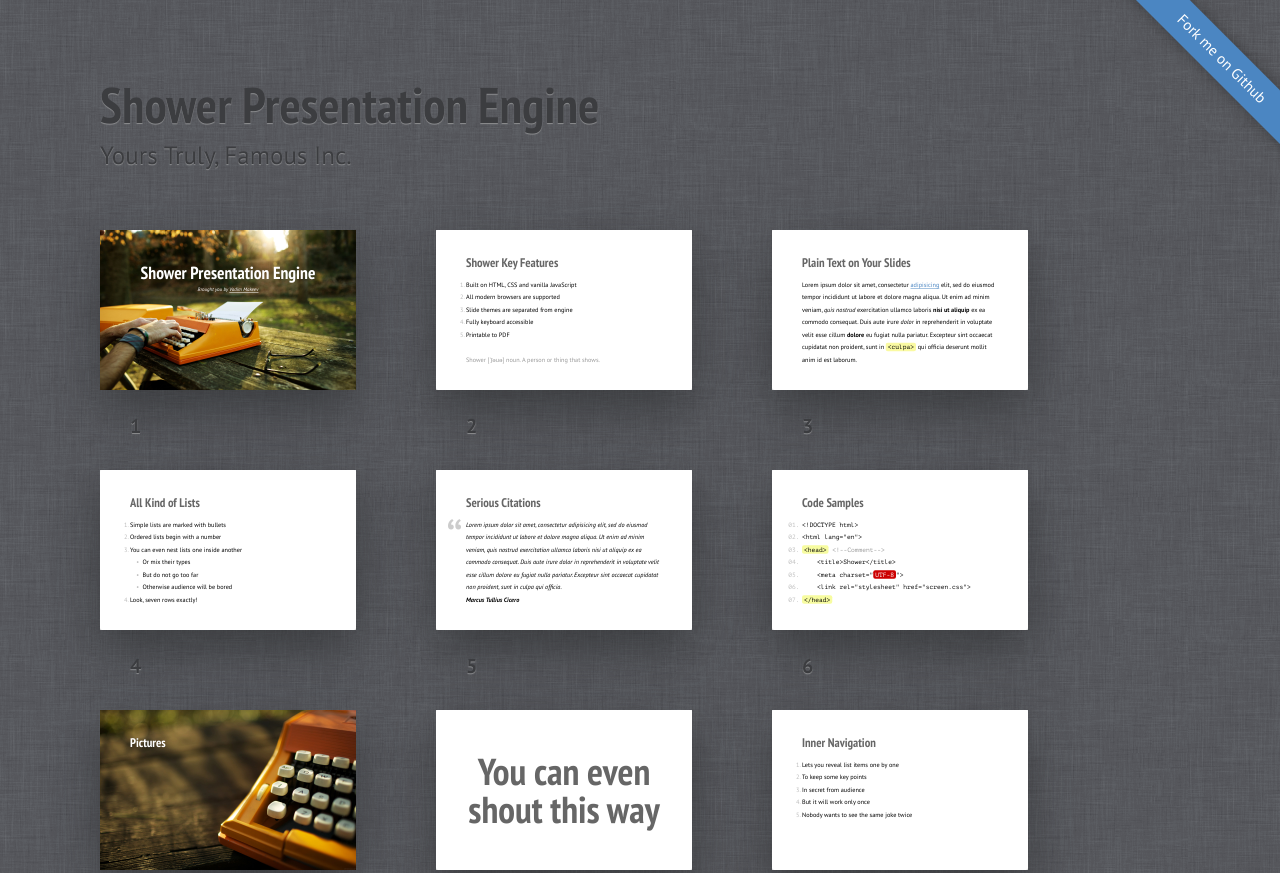
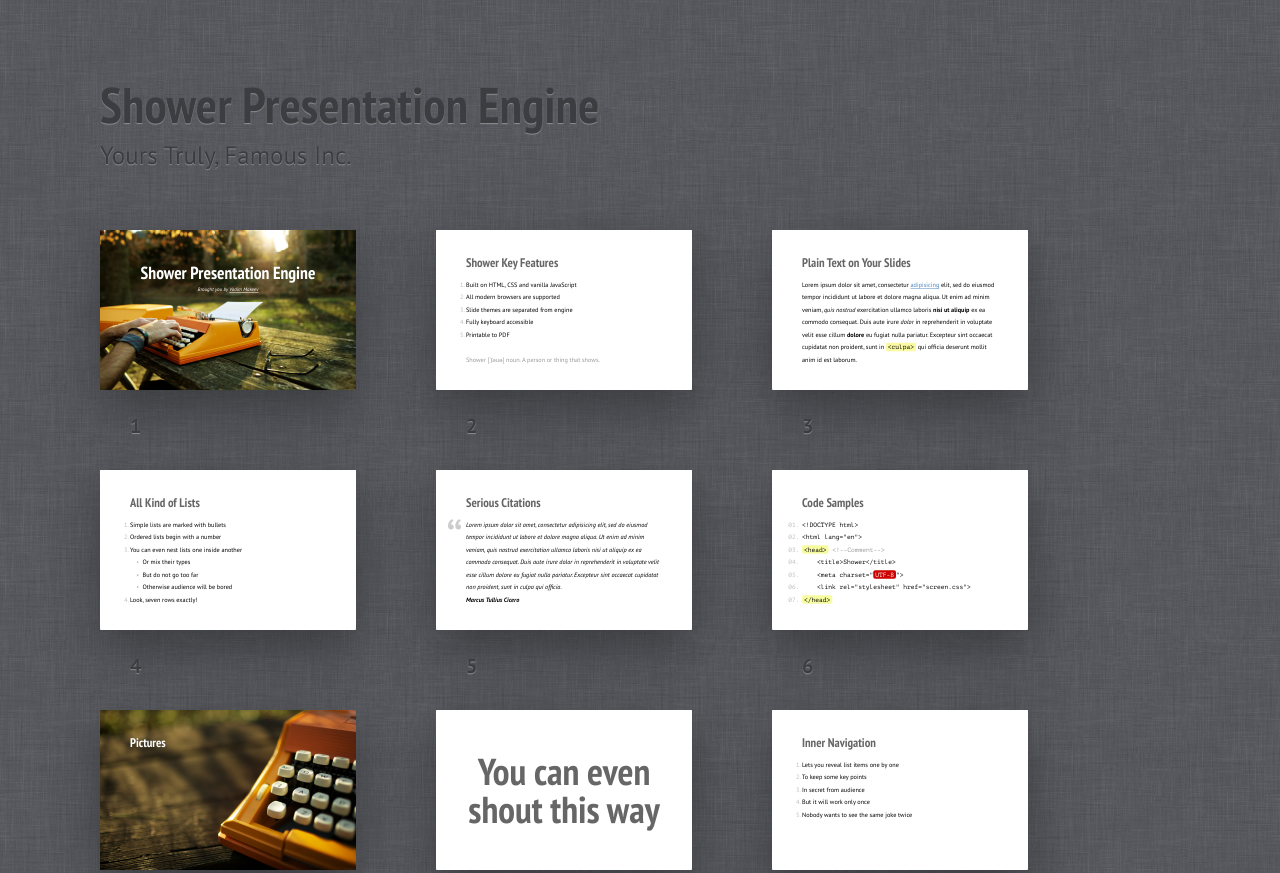
Before and after one commit to AgtLucas/REST, a plain HTML site: page index.html in a window 1280 px wide. Shown: the top 873 px of the page. Drawn offline with Linux system fonts and the light colour scheme.

Commit message:
Remove fork ribbon

```diff
--- a/index.html
+++ b/index.html
@@ -122,7 +122,6 @@
 	<section class="slide shout" id="SeeMore"><div>
 		<h2><img src="pictures/logo.svg" alt=""> <a href="https://github.com/shower/shower/">See more on GitHub</a></h2>
 	</div></section>
-	<p class="badge"><a href="https://github.com/shower/shower">Fork me on Github</a></p>
 	<!--
 		To hide progress bar from entire presentation
 		just remove “progress” element.
```
